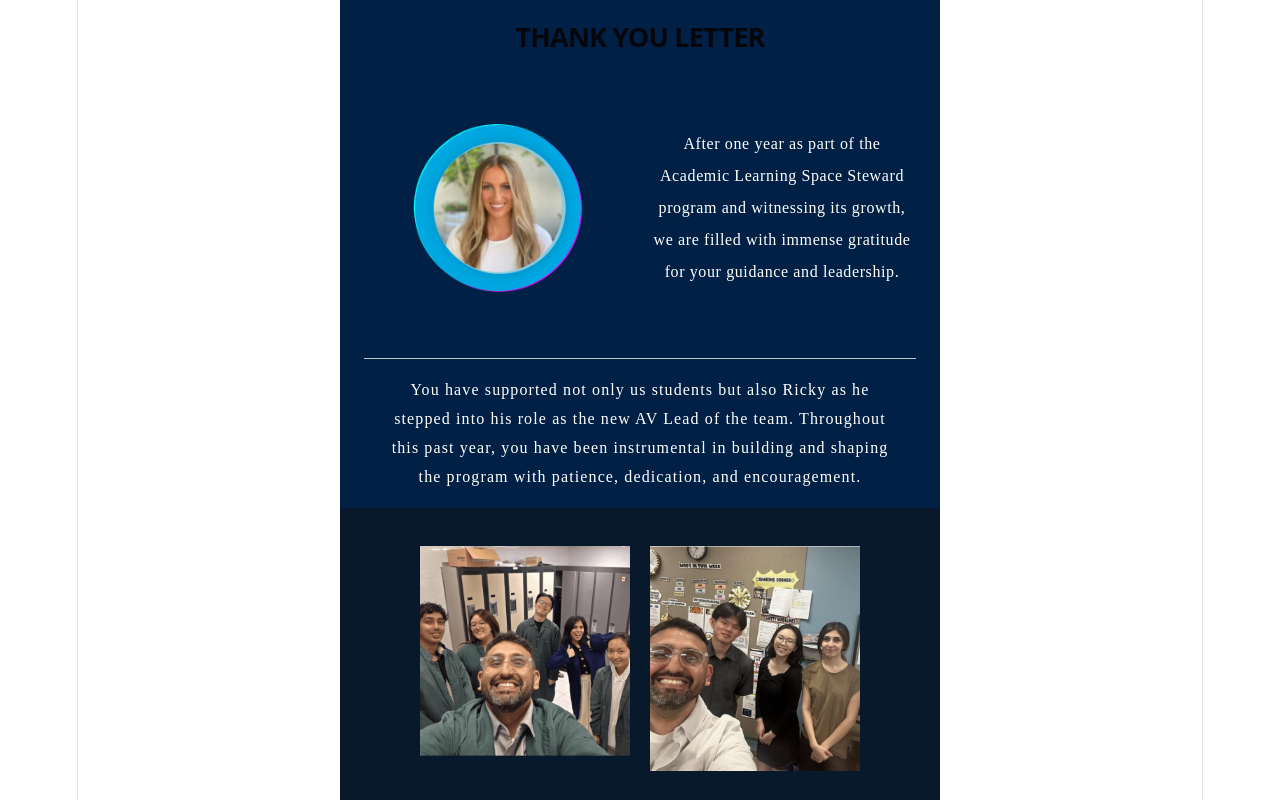
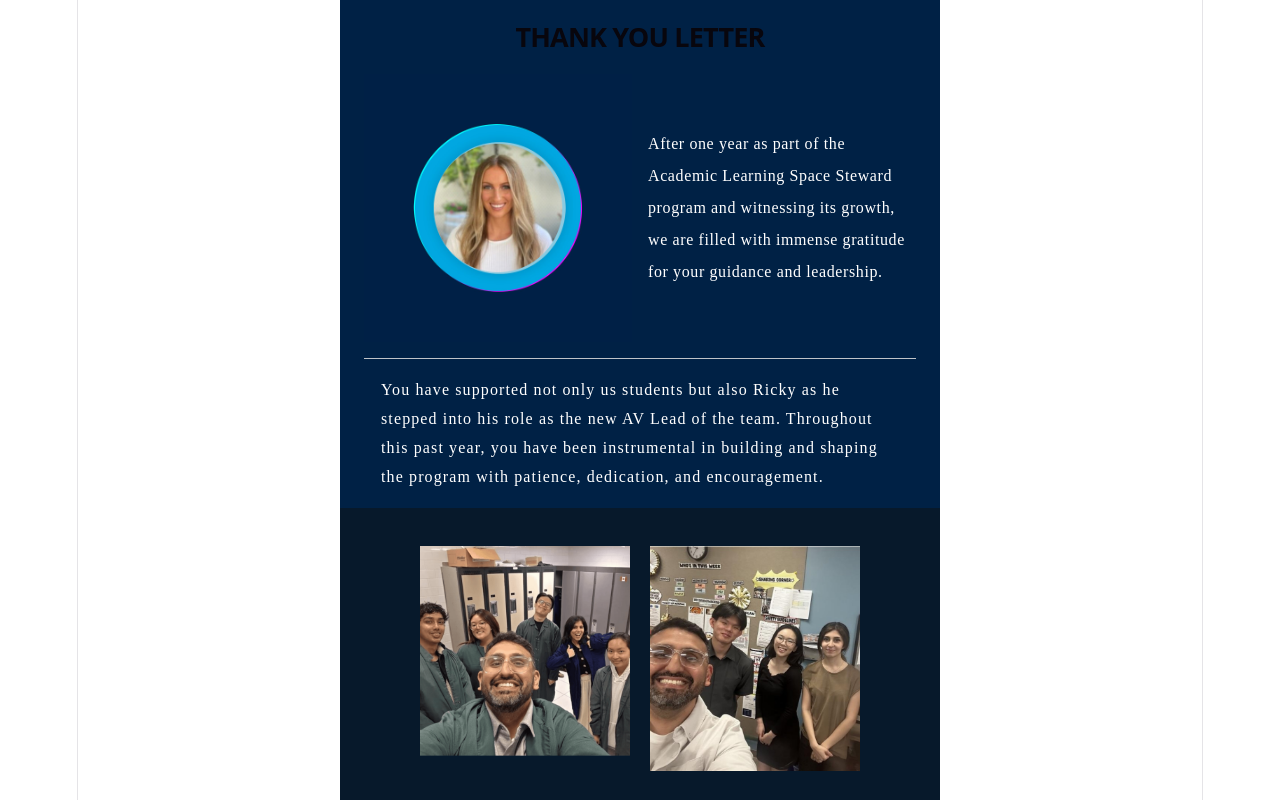
Before and after one commit to selene-nguyen-ca/selene-nguyen-ca.github.io, a React (Vite) app in the folder my-react-site/: page / in a window 1280 px wide. Shown: the top 800 px of the page. Built offline with nearby package versions, Linux system fonts and the light colour scheme.

Commit message:
fixed the font alignment of the text in the "Thank You" section of the website to be left-aligned instead of centered, improving readability and visual consistency with the rest of the content.

```diff
--- a/my-react-site/src/App.jsx
+++ b/my-react-site/src/App.jsx
@@ -70,6 +70,7 @@ function App() {
               fontSize: "16px",
               lineHeight: 2.01,
               letterSpacing: "0.038em",
+              textAlign: "left",
             }}
           >
             After one year as part of the Academic Learning Space
@@ -102,6 +103,7 @@ function App() {
             fontSize: "16px",
             lineHeight: 1.82,
             letterSpacing: "0.07em",
+            textAlign: "left",
           }}
         >
           You have supported not only us students but also Ricky as
```
